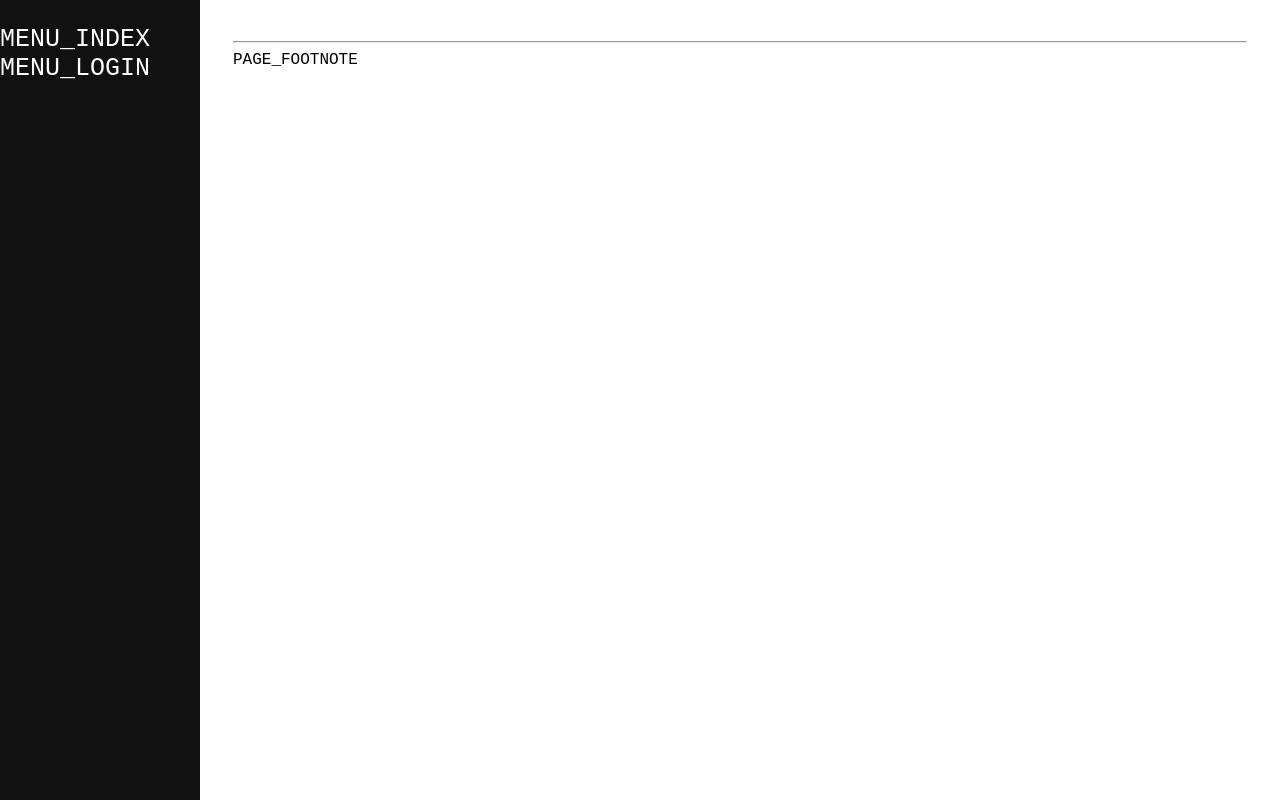
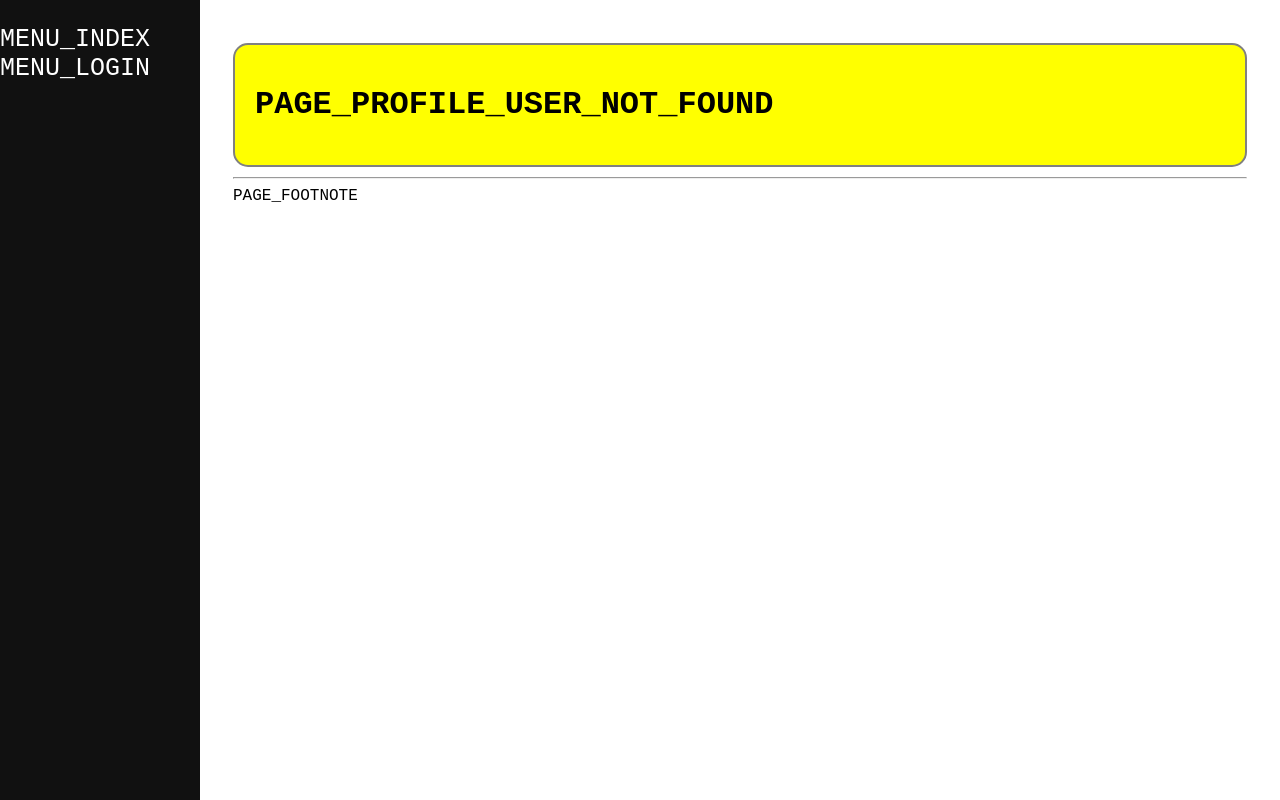
Before and after one commit to UnizaMatBre/VPA_MB_Semestralka, a Flask app: page /user/1 in a window 1280 px wide. Run offline with Flask 3, Linux system fonts and the light colour scheme.

Commit message:
Added basic content into user endpoint page

```diff
--- a/VPA_Website/templates/user_profile.html
+++ b/VPA_Website/templates/user_profile.html
@@ -1,5 +1,13 @@
 {% extends "_base.html" %}
 
 {% block content %}
-
+    {% if user_obj is none %}
+        <div class="content-top-div">
+            <h1>{{ localization['PAGE_PROFILE_USER_NOT_FOUND'] }}</h1>
+        </div>
+    {% else %}
+        <div class="content-top-div">
+            <h1>{{ user_obj.username }}</h1>
+        </div>
+    {% endif %}
 {% endblock %}
```
